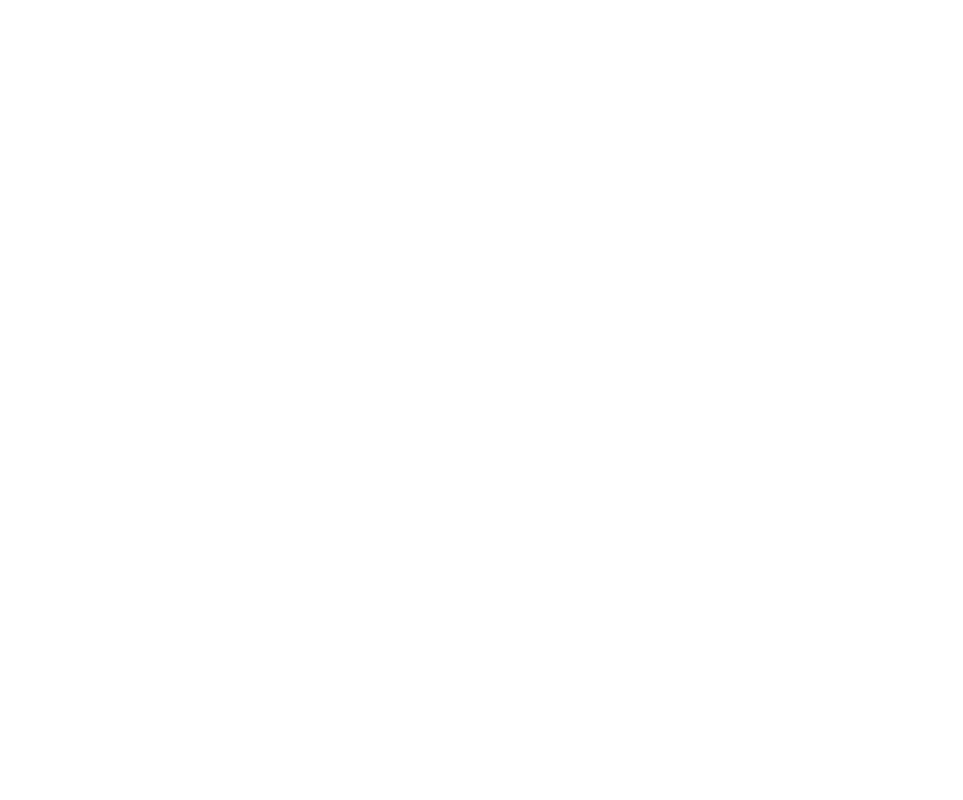
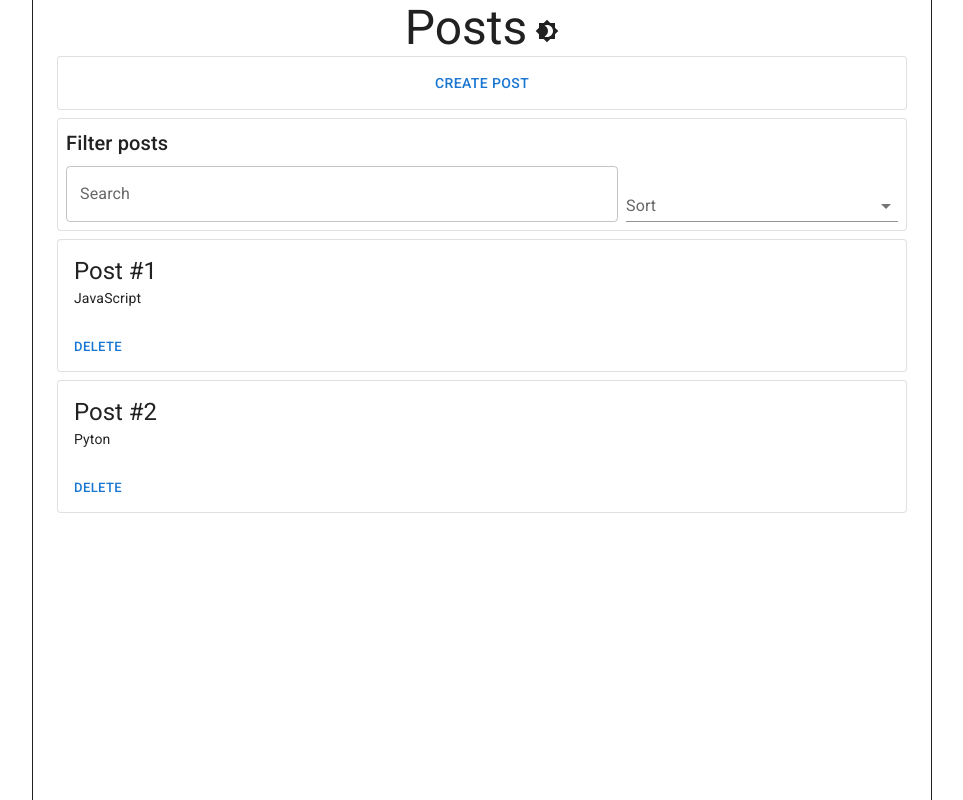
Before and after one commit to Morozov-it/react-foundation, a React (Create React App) app: page /server-posts in a window 1280 px wide. Before the commit this address had no page. Shown: the whole page, without its empty margins (158-1121 px from the left). Built offline with nearby package versions, Linux system fonts and the light colour scheme.

Commit message:
Create serverPost page
Add lazy loading to app, create filter component and hook useFilter

```diff
--- a/src/App.jsx
+++ b/src/App.jsx
@@ -1,10 +1,13 @@
-import React from 'react';
+import React, { Suspense, lazy }  from 'react';
 //импорт стилевых компонент
 import Box from '@mui/material/Box';
 import Container from '@mui/material/Container';
 import { Routes, Route } from "react-router-dom";
 //импорт отдельных компонент-страниц
-import ContextPosts from './pages/ContextPosts'
+import Main from './pages/Main'
+const ContextPosts = lazy(() => import('./pages/ContextPosts'));
+const ServerPosts = lazy(() => import('./pages/ServerPosts'));
+
 
 
 const styles = {
@@ -22,9 +25,13 @@
   return (
     <Box sx={styles.page}>
       <Container maxWidth="md" sx={styles.container} >
-        <Routes>
-          <Route path="/context-posts" element={<ContextPosts />} />
-        </Routes>
+        <Suspense fallback={<div>Загрузка...</div>}>
+          <Routes>
+            <Route path="/" element={<Main />} />
+            <Route path="/context-posts" element={<ContextPosts />} />
+            <Route path="/server-posts" element={<ServerPosts />} />
+          </Routes>
+          </Suspense>
       </Container>
     </Box>
   );
--- /dev/null
+++ b/src/components/server/AddForm.jsx
@@ -0,0 +1,90 @@
+import React from 'react';
+//импорт стилевых компонент
+import Box from '@mui/material/Box';
+import Grid from '@mui/material/Grid';
+import Paper from '@mui/material/Paper';
+import Typography from '@mui/material/Typography';
+import Stack from '@mui/material/Stack';
+import DeleteIcon from '@mui/icons-material/Delete';
+import SendIcon from '@mui/icons-material/Send';
+//импорт готовых компонент
+import Input from '../../controls/Input';
+import Button from '../../controls/Button';
+
+
+const initialState = {
+    id: Date.now(),
+    title: '',
+    body: ''
+}
+
+export const AddForm = ({ addPost }) => {
+    //активация состояния полей формы с начальным состоянием
+    const [values, setValues] = React.useState(initialState);
+
+    //функция для сброса всех полей
+    const handleFormReset = () => {
+        setValues(initialState)
+    }
+
+    //функция для контролируемых полей
+    const handleInputChange = (event) => {
+        const { name, value } = event.target
+        setValues({
+            ...values,
+            [name]: value
+        })
+    }
+
+    //функция отправки объекта нового поста в массив постов
+    const onSubmit = (event) => {
+        let id = Date.now()
+        event.preventDefault()
+        addPost({ ...values, id })
+        handleFormReset()
+        //console.log('post is added', newPost);
+    };
+
+    return (
+        <Paper variant="outlined" sx={{ p: 1 }}>
+            <Typography variant="h6" gutterBottom component="div">
+                Add a new post
+            </Typography>
+            <Box component="form"
+            autoComplete="off"
+            onReset={handleFormReset}
+            onSubmit={onSubmit}>
+                <Grid container spacing={1}>
+                    <Grid item xs={12} sm={12} md={4} >
+                        <Input
+                            label="Title"
+                            name='title'
+                            value={values.title}
+                            onChange={handleInputChange}
+                        />
+                    </Grid>
+                    <Grid item xs={12} sm={12} md={8}>
+                        <Input
+                            label="Description"
+                            name='body'
+                            value={values.body}
+                            onChange={handleInputChange}
+                        />
+                    </Grid>
+                    <Grid item xs={12} sm={12} md={8}>
+                        <Stack sx={{justifyContent:'flex-end'}} direction="row" spacing={1}>
+                            <Button
+                                type='reset'
+                                text='clear form'
+                                startIcon={<DeleteIcon />}/>
+                            <Button
+                                type='submit'
+                                text='add post'
+                                endIcon={<SendIcon />}/>
+                        </Stack>
+                    </Grid>
+                </Grid>
+            </Box>
+        </Paper>
+    )
+};
--- /dev/null
+++ b/src/components/server/ListPosts.jsx
@@ -0,0 +1,36 @@
+import React from 'react';
+//импорт стилевых компонент
+import Box from '@mui/material/Box';
+import Typography from '@mui/material/Typography';
+import Collapse from '@mui/material/Collapse';
+import { TransitionGroup } from 'react-transition-group';
+//импорт компонент
+import PostItem from './PostItem';
+
+
+export const ListPosts = ({ items, deleteItem }) => {
+
+    if (!items.length) return (
+        <Typography
+            sx={{ textAlign: 'center', mt: 3 }}
+            variant="h3"
+            component="h2">
+            Posts not founded!
+        </Typography>
+    )
+
+    return (
+        <Box mt={1}>
+            <TransitionGroup>
+                {items.map((item) => (
+                    <Collapse key={item.id}>
+                            <PostItem
+                                key={item.id}
+                                item={item}
+                                onDelete={deleteItem} />
+                    </Collapse>
+                ))}
+            </TransitionGroup>
+        </Box>
+    )
+};
--- /dev/null
+++ b/src/components/server/PostFilter.jsx
@@ -0,0 +1,45 @@
+import React from 'react';
+//импорт стилевых компонент
+import Paper from '@mui/material/Paper';
+import Typography from '@mui/material/Typography';
+import Grid from '@mui/material/Grid';
+//импорт готовых компонент
+import Select from '../../controls/Select';
+import Input from '../../controls/Input';
+
+const options = [
+    { id: '1', value: 'body', name: 'by description' },
+    { id: '2', value: 'title', name: 'by title' },
+]
+
+export const PostFilter = ({ filter, setFilter }) => {
+    const handlerType = (e) => {
+        const { name, value } = e.target;
+        setFilter({...filter, [name]: value })
+    }
+    return (
+        <Paper variant="outlined" sx={{ p: 1, mt: 1 }}>
+            <Typography variant="h6" gutterBottom component="div">
+                Filter posts
+            </Typography>
+            <Grid container spacing={1} sx={{alignItems: 'flex-end'}}>
+                <Grid item xs={12} sm={9} md={8} >
+                    <Input
+                        label="Search"
+                        name='search'
+                        value={filter.search}
+                        onChange={handlerType}
+                    />
+                </Grid>
+                <Grid item xs={12} sm={3} md={4}>
+                    <Select
+                        name="sort"
+                        label='Sort'
+                        value={filter.sort}
+                        onChange={handlerType}
+                        options={options}/>
+                </Grid>
+            </Grid>
+        </Paper>
+    )
+};
--- /dev/null
+++ b/src/components/server/PostItem.jsx
@@ -0,0 +1,22 @@
+import * as React from 'react';
+import { Box, Card, CardActions, CardContent, Button, Typography}  from '@mui/material';
+
+export default function PostItem({ item, onDelete }) {
+    return (
+        <Box mb={1}>
+            <Card variant="outlined">
+                <CardContent>
+                    <Typography variant="h5" component="div">
+                        {item.title}
+                    </Typography>
+                    <Typography variant="body2">
+                        {item.body}
+                    </Typography>
+                </CardContent>
+                <CardActions>
+                <Button onClick={()=>onDelete(item.id)} size="small">delete</Button>
+                </CardActions>
+            </Card>
+        </Box>
+    );
+}
--- /dev/null
+++ b/src/hooks/useFilter.js
@@ -0,0 +1,22 @@
+import { useMemo } from 'react';
+
+export const useFilter = (array, filter) => {
+    const { sort, search } = filter
+    console.log('filter')
+    //функция сортировки массива
+    const sortedArray = useMemo(() => {
+        console.log('sort')
+        if (sort) {
+            return [...array].sort((a, b) => a[sort].localeCompare(b[sort]))
+        }
+        return array;
+    }, [array, sort]);
+
+    //функция поиска по полю title в сортированном массиве
+    const sortedAndSearchedArray = useMemo(() => {
+        console.log('search')
+        return sortedArray.filter((item) => item.title.toLowerCase().includes(search.toLowerCase()))
+    }, [sortedArray, search]);
+
+    return sortedAndSearchedArray;
+}
--- /dev/null
+++ b/src/pages/Main.jsx
@@ -0,0 +1,40 @@
+import React from 'react';
+import { useNavigate } from "react-router-dom";
+//импорт стилевых компонент
+import Box from '@mui/material/Box';
+import Button from '@mui/material/Button';
+import Stack from '@mui/material/Stack';
+//импорт компонент
+import { Header } from '../components/common/Header';
+
+
+const styles = {
+    box: {
+        minHeight: '100vh',
+        display: 'flex',
+        flexDirection: 'column'
+    },
+}
+
+export default function Main() {
+    let navigate = useNavigate();
+    return (
+        <Box sx={styles.box}>
+            <Header title='Main' />
+            {/* <Paper variant="outlined" sx={{ p: 1 }}> */}
+            <Stack mt={2} spacing={2}>
+                <Button
+                    variant='outlined'
+                    fullWidth
+                    onClick={() => navigate(`/context-posts`)}
+                >Context posts</Button>
+                <Button
+                    variant='outlined'
+                    fullWidth
+                    onClick={() => navigate(`/server-posts`)}
+                >Server posts</Button>
+            </Stack>
+            {/* </Paper> */}
+        </Box>
+    )
+};
--- a/src/pages/ServerPosts.jsx
+++ b/src/pages/ServerPosts.jsx
@@ -5,10 +5,11 @@
 import Paper from '@mui/material/Paper';
 //импорт компонент
 import { Header } from '../components/common/Header';
-import { PostsList } from '../components/context/PostsList';
-import { AddPostForm } from '../components/context/AddPostForm';
-import { FilterPost } from '../components/context/FilterPost';
+import { ListPosts } from '../components/server/ListPosts';
+import { AddForm } from '../components/server/AddForm';
+import { PostFilter } from '../components/server/PostFilter';
 import MyModal from '../components/common/MyModal';
+import { useFilter } from '../hooks/useFilter';
 
 const styles = {
     box: {
@@ -21,17 +22,46 @@
     }
 }
 
+const initialPosts = [
+    {
+        id: 1,
+        title: 'Post #1',
+        body: 'JavaScript'
+    },
+    {
+        id: 2,
+        title: 'Post #2',
+        body: 'Pyton'
+    }
+]
+
 export default function ServerPosts() {
 
     //создание состояния для управления модальным окном
     const [open, setOpen] = React.useState(false);
     const handleOpen = () => setOpen(true);
-    //const handleClose = () => setOpen(false);
+
+    //создание состояния постов
+    const [posts, setPosts] = React.useState(initialPosts);
+    //создание состояния для фильтра
+    const [filter, setFilter] = React.useState({sort:'',search:''});
+
+    //функция добавления постов
+    const addPost = (post) => {
+        setPosts([post, ...posts]) //новый пост добавляется вперед
+    };
+    //функция удаления постов
+    const deletePost = (id) => {
+        setPosts(posts.filter((post) => post.id !== id))
+    };
+
+    //хук для сортировки и поиска в массиве постов
+    const filteredPosts = useFilter(posts, filter)
 
     return (
         <Box sx={styles.box}>
             <MyModal {...{ open, setOpen }}>
-                <AddPostForm {...{ addPost, genderItems, langOptions }} />
+                <AddForm {...{ addPost }} />
             </MyModal>
             <Header title='Posts' />
 
@@ -39,10 +69,10 @@
                 <Button fullWidth onClick={handleOpen}>Create post</Button>
             </Paper>
 
-            <FilterPost {...{ sortOptions, sortPosts, searchPosts }} />
-            <PostsList
+            <PostFilter {...{ filter, setFilter }}/>
+            <ListPosts
                 sx={styles.mainItem}
-                items={posts}
+                items={filteredPosts}
                 deleteItem={deletePost}/>
         </Box>
     )
```
